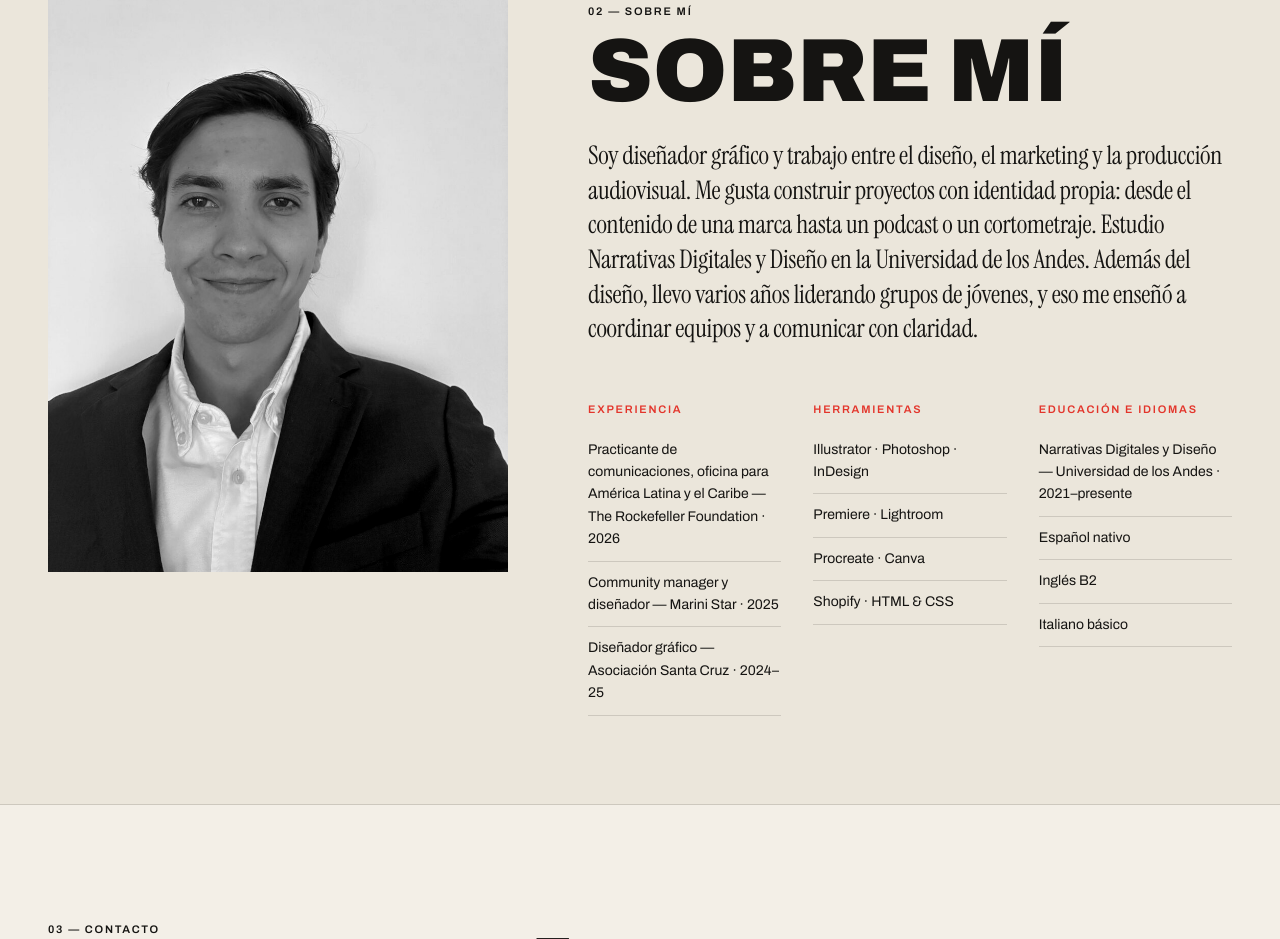
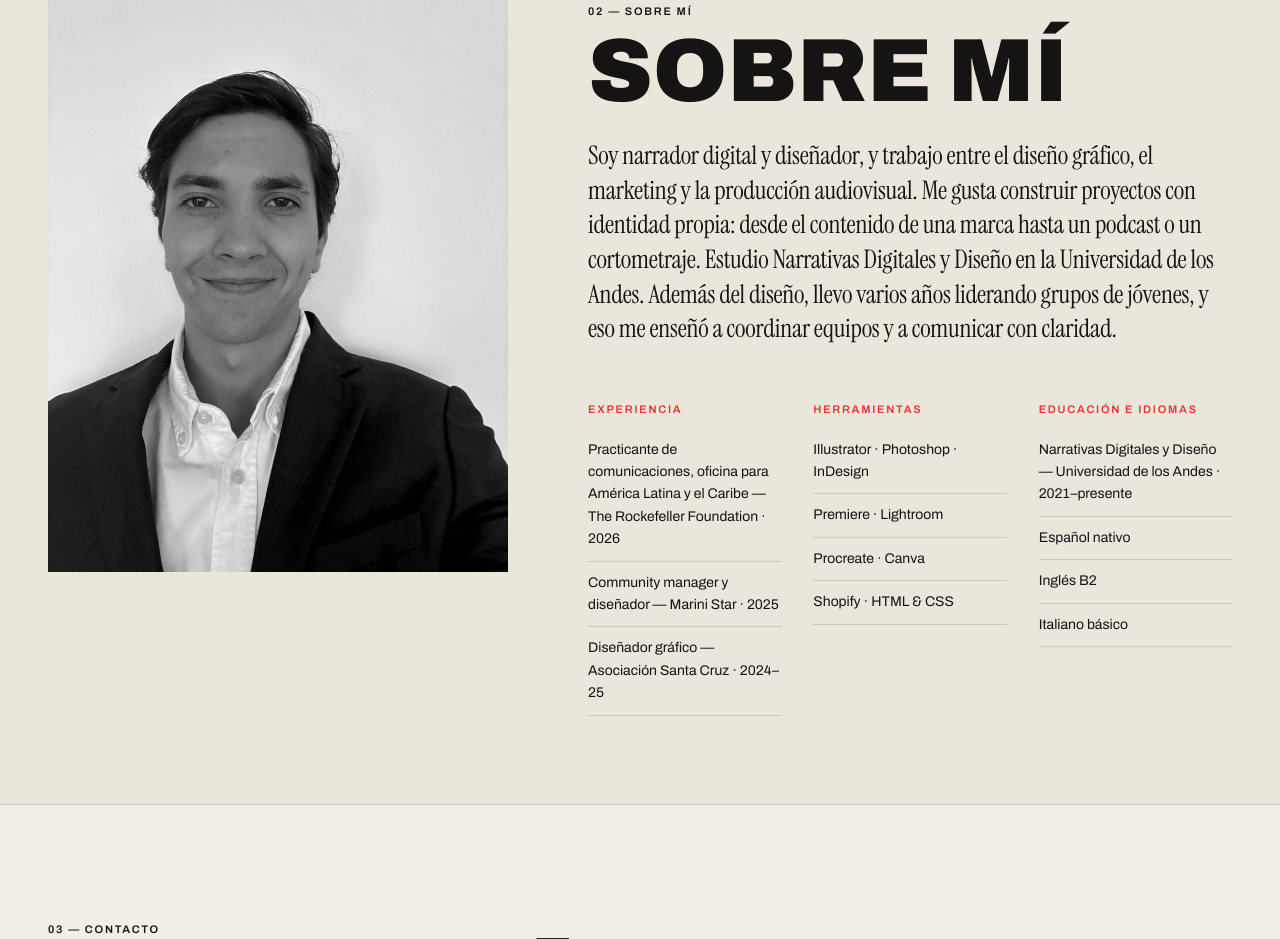
Before and after one commit to martinsalazarbaraya-cell/Portafolio, a plain HTML site: page index.html in a window 1280 px wide. Shown: the part 3460-4399 px from the top of the page. Drawn offline with Linux system fonts and the light colour scheme.

Commit message:
Bio: narrador digital y diseñador
Co-Authored-By: Claude Opus 5.5 <noreply@anthropic.com>
Claude-Session: https://claude.ai/code/session_01Coc6eacKHoP6PzbwVzjPaE

```diff
--- a/index.html
+++ b/index.html
@@ -607,7 +607,7 @@
         <div>
           <span class="label">02 — Sobre mí</span>
           <h2>Sobre mí</h2>
-          <p class="bio">Soy diseñador gráfico y trabajo entre el diseño, el marketing y la producción audiovisual. Me gusta construir proyectos con identidad propia: desde el contenido de una marca hasta un podcast o un cortometraje. Estudio Narrativas Digitales y Diseño en la Universidad de los Andes. Además del diseño, llevo varios años liderando grupos de jóvenes, y eso me enseñó a coordinar equipos y a comunicar con claridad.</p>
+          <p class="bio">Soy narrador digital y diseñador, y trabajo entre el diseño gráfico, el marketing y la producción audiovisual. Me gusta construir proyectos con identidad propia: desde el contenido de una marca hasta un podcast o un cortometraje. Estudio Narrativas Digitales y Diseño en la Universidad de los Andes. Además del diseño, llevo varios años liderando grupos de jóvenes, y eso me enseñó a coordinar equipos y a comunicar con claridad.</p>
           <div class="lists">
             <div>
               <span class="label">Experiencia</span>
```
